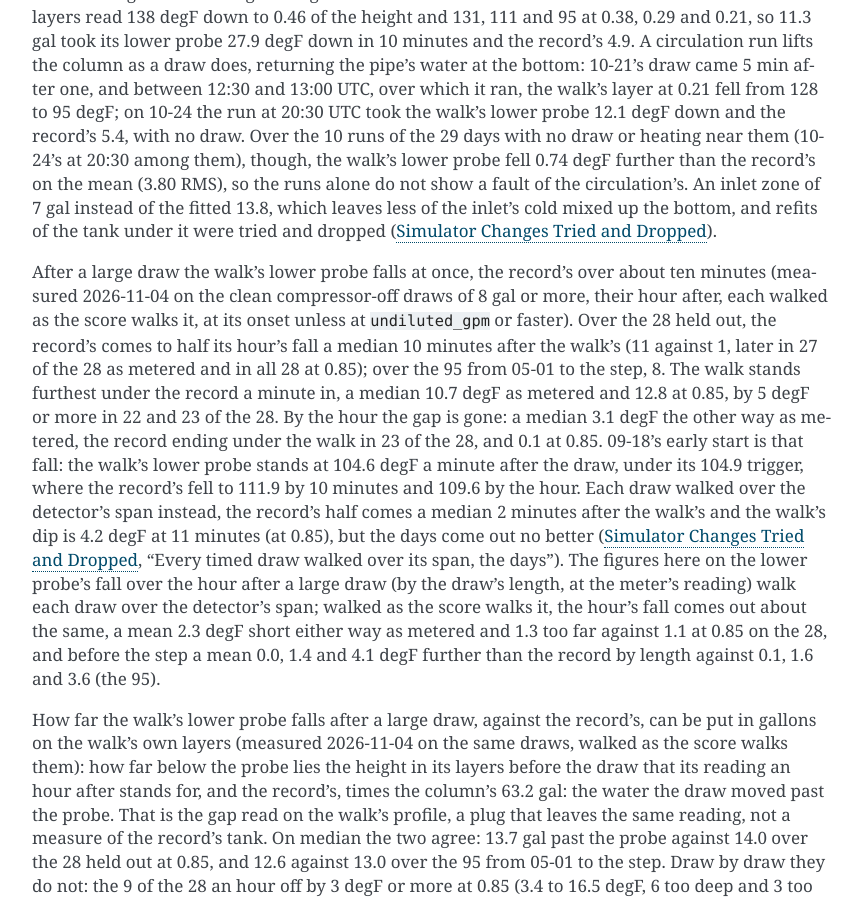
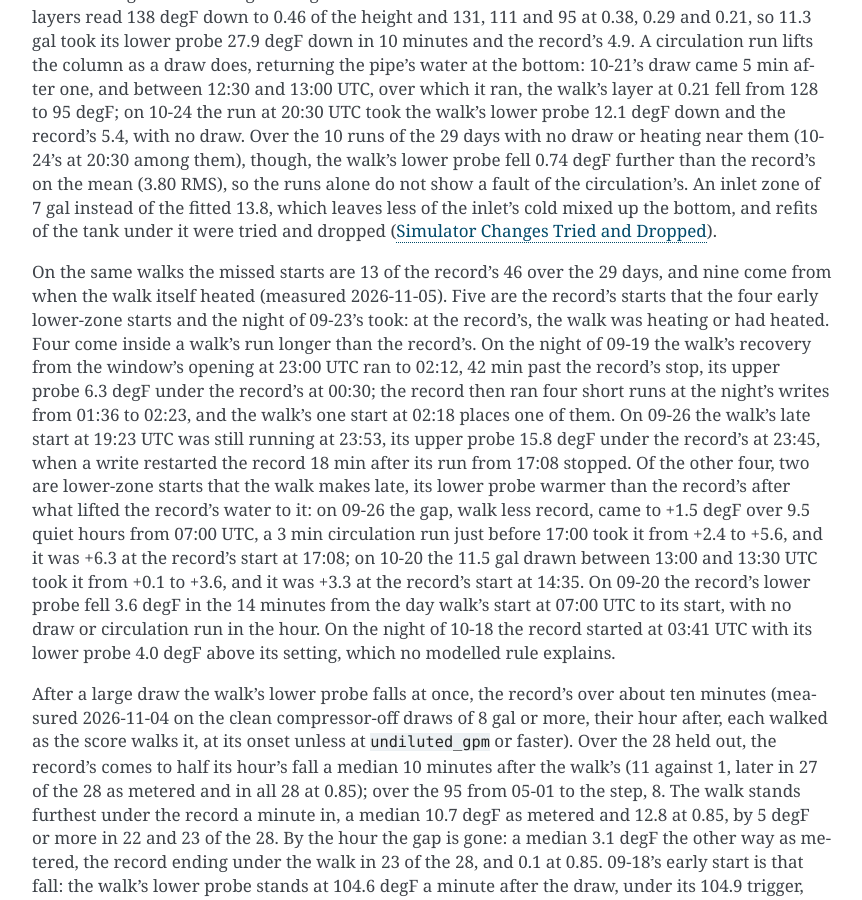
Before and after one commit to eman/nwp500-python, a Sphinx documentation site: the page built from docs/explanation/simulator.rst, in a window 1280 px wide and 900 px high, scrolled down 12110 px. Shown: the whole window, without its empty margins (338-1200 px from the left). Built offline with Sphinx 7.4.7, drawn with Linux system fonts in a browser that asks for light colours.

Commit message:
docs(sim): the walk's missed compressor starts

```diff
--- a/docs/explanation/simulator.rst
+++ b/docs/explanation/simulator.rst
@@ -698,6 +698,31 @@ An inlet zone of 7 gal instead of the fitted 13.8, which leaves less of
 the inlet's cold mixed up the bottom, and refits of the tank under it
 were tried and dropped (:doc:`simulator-tried`).
 
+On the same walks the missed starts are 13 of the record's 46 over the
+29 days, and nine come from when the walk itself heated (measured
+2026-11-05). Five are the record's starts that the four early lower-zone
+starts and the night of 09-23's took: at the record's, the walk was
+heating or had heated. Four come inside a walk's run longer than the
+record's. On the night of 09-19 the walk's recovery from the window's
+opening at 23:00 UTC ran to 02:12, 42 min past the record's stop, its
+upper probe 6.3 degF under the record's at 00:30; the record then ran
+four short runs at the night's writes from 01:36 to 02:23, and the
+walk's one start at 02:18 places one of them. On 09-26 the walk's late
+start at 19:23 UTC was still running at 23:53, its upper probe 15.8 degF
+under the record's at 23:45, when a write restarted the record 18 min
+after its run from 17:08 stopped. Of the other four, two are lower-zone
+starts that the walk makes late, its lower probe warmer than the
+record's after what lifted the record's water to it: on 09-26 the gap,
+walk less record, came to +1.5 degF over 9.5 quiet hours from 07:00 UTC,
+a 3 min circulation run just before 17:00 took it from +2.4 to +5.6, and
+it was +6.3 at the record's start at 17:08; on 10-20 the 11.5 gal drawn
+between 13:00 and 13:30 UTC took it from +0.1 to +3.6, and it was +3.3
+at the record's start at 14:35. On 09-20 the record's lower probe fell
+3.6 degF in the 14 minutes from the day walk's start at 07:00 UTC to its
+start, with no draw or circulation run in the hour. On the night of
+10-18 the record started at 03:41 UTC with its lower probe 4.0 degF
+above its setting, which no modelled rule explains.
+
 After a large draw the walk's lower probe falls at once, the record's
 over about ten minutes (measured 2026-11-04 on the clean compressor-off
 draws of 8 gal or more, their hour after, each walked as the score walks
```
